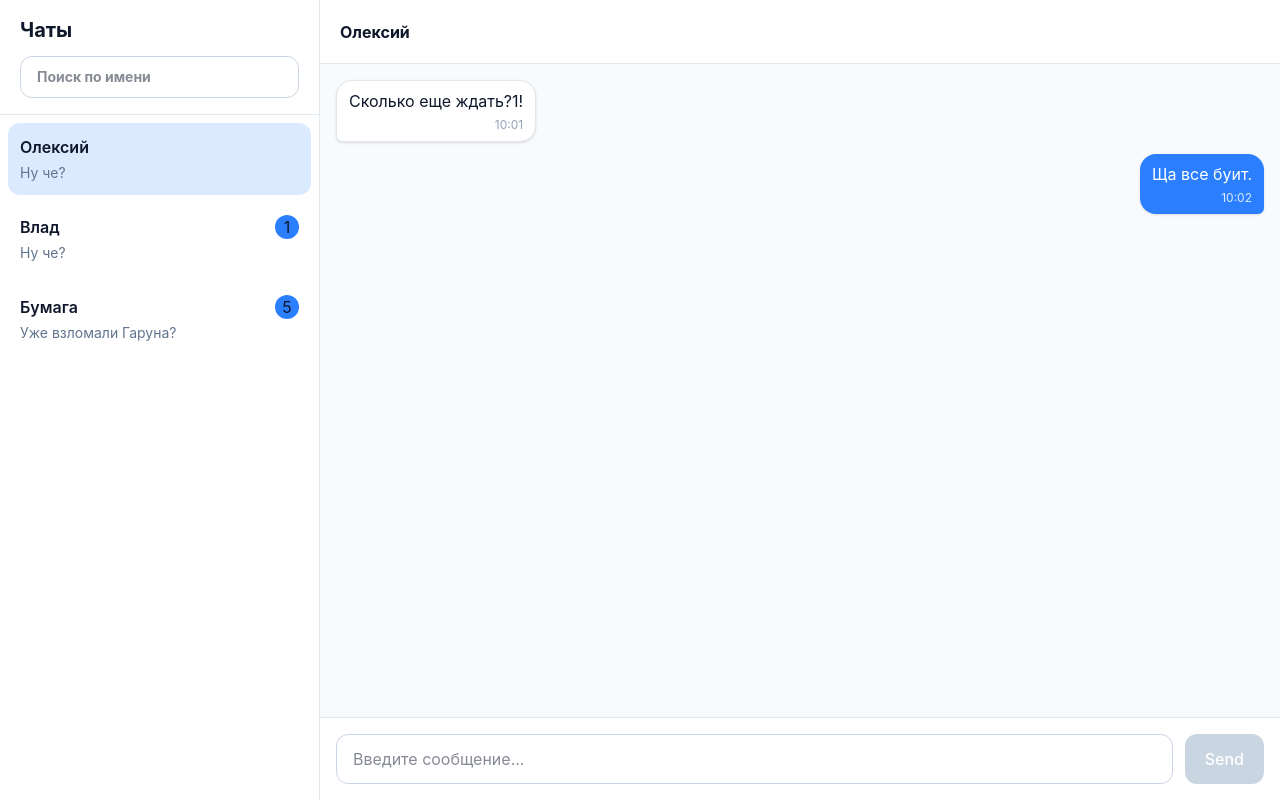
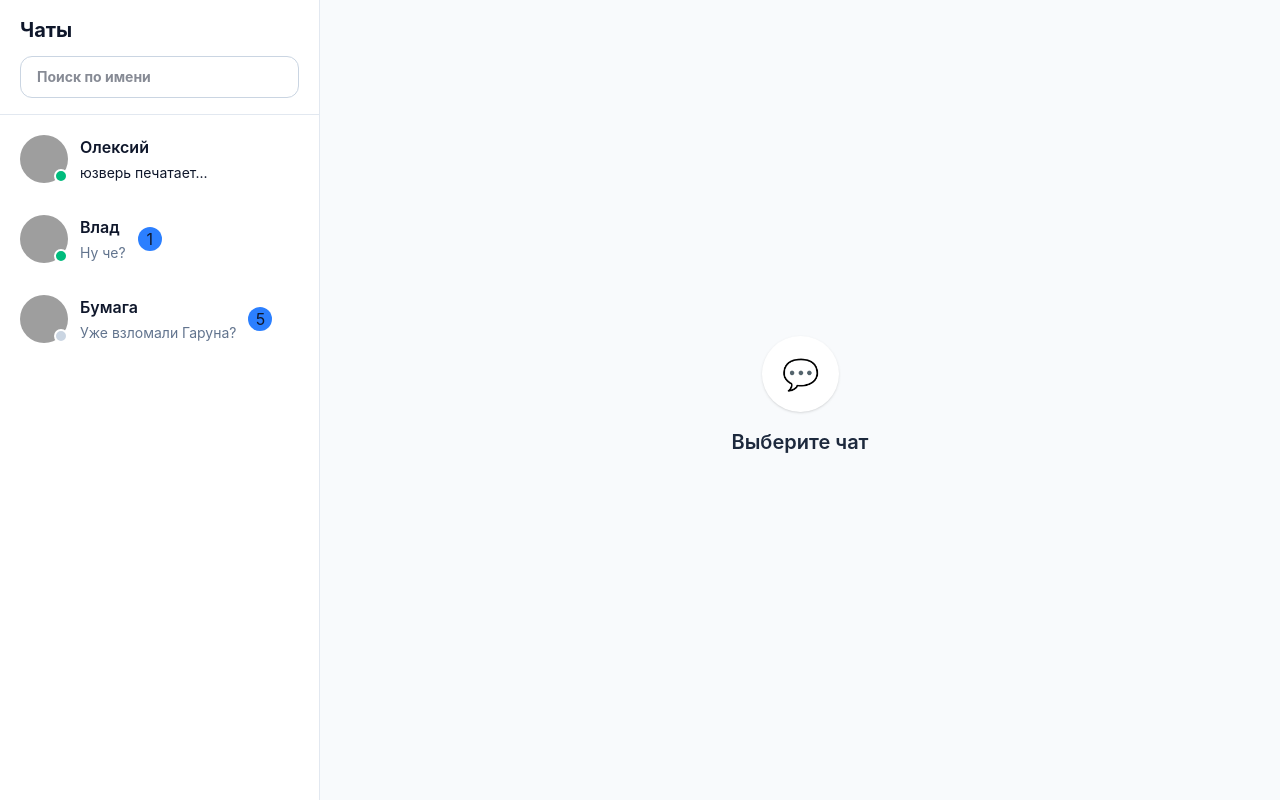
Before and after one commit to Code1nBlood/sas-messanger, a React (Vite) app: page / in a window 1280 px wide. Built offline with nearby package versions, Linux system fonts and the light colour scheme; grey boxes are pictures that could not be loaded.

Commit message:
Обновлена шапка чата, добавлено пустой состояние у выбора чата

```diff
--- a/src/App.tsx
+++ b/src/App.tsx
@@ -10,7 +10,7 @@ import { generateMessageId, getCurrentTime } from "./helpers/helpers";
 export default function App() {
   const [chats, setChats] = useState<Chat[]>(mockChats);
   const [messages, setMessages] = useState<Message[]>(mockMessages);
-  const [activeChatId, setActiveChatId] = useState<string>(mockChats[0]?.id ?? "");
+  const [activeChatId, setActiveChatId] = useState<string | null>(null);
   const [inputValue, setInputValue] = useState("");
   const [searchVal, setSearchVal] = useState("");
 
@@ -36,6 +36,11 @@ export default function App() {
     setChats((prevChats) => prevChats.map((chat) => chat.id === chatId ?{...chat, unreadCount: 0}: chat));
   }
 
+  function handleCloseChat() {
+    setActiveChatId(null);
+    setInputValue("");
+  }
+
   function handleSendMessage() {
     const text = inputValue.trim();
 
@@ -49,9 +54,10 @@ export default function App() {
       time: getCurrentTime(),
     };
 
-    setMessages((pevMessages) => [...pevMessages, newMessage]);
+    setMessages((pevMessages) =>{ const updatedMessages = [...pevMessages, newMessage]
+    return updatedMessages;});
 
-    setChats((prevChats) => prevChats.map((chat) => chat.id === activeChatId ?{...chat, lastMessage: text}: chat));
+    setChats((prevChats) => prevChats.map((chat) => chat.id === activeChatId ?{...chat, lastMessage: text, isTyping: false}: chat));
 
     setInputValue("");
   }
@@ -64,6 +70,7 @@ export default function App() {
         onSelectChat={handleSelectedChat}
         onSearch={setSearchVal}
         searchVal={searchVal}
+
       />
 
       <ChatWindow
@@ -72,6 +79,7 @@ export default function App() {
         inputValue={inputValue}
         onInputChange={setInputValue}
         onSendMessage={handleSendMessage}
+        onCloseChat={handleCloseChat}
       />
     </div>
   );
--- /dev/null
+++ b/src/components/ChatHeader.tsx
@@ -0,0 +1,47 @@
+import type { Chat } from "../types/chat";
+import { Avatar } from "./Avatar";
+
+type ChatHeaderProps = {
+    chat: Chat;
+    onCloseChat: () => void;
+};
+
+export function ChatHeader({chat, onCloseChat}: ChatHeaderProps){
+    return(
+        <div className="flex h-16 items-center justify-between border-b border-slate-300 bg-white px-5">
+            <div className="flex items-center gap-3">
+
+                <button
+                    onClick={onCloseChat}
+                    className="flex h-9 w-9 items-center justify-center rounded-full text-slate-500 transition hover:bg-slate-100 hover:text-slate-900"
+                    aria-label="Закрыть чат"
+                    >
+                    ←
+                </button>
+
+                <Avatar title={chat.title} avatarUrl={chat.avatarUrl}
+                isOnline={chat.isOnline} size="sm" ></Avatar>
+
+                <div className="min-w-0">
+                    <div className="truncate font-semibold text-slate-900">
+                        {chat.title}
+                    </div>
+                    <div className="text-sm text-slate-500">
+                        {chat.isTyping ? "юзверь печатает..." : chat.isOnline
+                        ? "в сети"
+                        : "не в сети"}
+                    </div>
+                </div>
+            </div>
+
+            <div className="flex items-center gap-2">
+                <button className="rounded-lg px-3 py-2 text-sm text-slate-500 transition hover:bg-slate-100 hover:text-slate-900">
+                Поиск
+                </button>
+                <button className="rounded-lg px-3 py-2 text-sm text-slate-500 transition hover:bg-slate-100 hover:text-slate-900">
+                Ещё...
+                </button>
+            </div>
+        </div>
+    )
+}
--- a/src/components/ChatItem.tsx
+++ b/src/components/ChatItem.tsx
@@ -1,4 +1,5 @@
 import type { Chat } from "../types/chat";
+import { Avatar } from "./Avatar";
 
 type ChatListItemProps = {
   chat: Chat;
@@ -16,11 +17,17 @@ export function ChatListItem({ chat, isActive, onSelect }: ChatListItemProps) {
         isActive ? "bg-blue-100" : "bg-transparent",
       ].join(" ")}
     >
+      <div className="flex items-center gap-3">
+        <Avatar title={chat.title} avatarUrl={chat.avatarUrl}
+          isOnline={chat.isOnline} size="md" />
 
-      <div className="flex items-start justify-between gap-3">
         <div className="min-w-0">
           <div className="mb-1 font-semibold text-slate-900">{chat.title}</div>
-          <div className="text-sm text-slate-500">{chat.lastMessage}</div>
+          {chat.isTyping ? (
+            <div className="truncate text-sm text-shadow-taupe-900">юзверь печатает...</div>
+          ): (
+            <div className="truncate text-sm text-slate-500">{chat.lastMessage}</div>
+          )}
         </div>
 
 
--- a/src/components/ChatList.tsx
+++ b/src/components/ChatList.tsx
@@ -3,7 +3,7 @@ import { ChatListItem } from "./ChatItem";
 
 type ChatListProps = {
   chats: Chat[];
-  activeChatId: string;
+  activeChatId: string | null;
   searchVal:string
   onSelectChat: (chatId: string) => void;
   onSearch:(value:string) => void
--- a/src/components/ChatWindow.tsx
+++ b/src/components/ChatWindow.tsx
@@ -1,7 +1,9 @@
 import type { Chat } from "../types/chat";
 import type { Message } from "../types/message";
+import { ChatHeader } from "./ChatHeader";
 import { MessageList } from "./MessageList";
 import { MessageInput } from "./MessageInput";
+import { EmptyChatState } from "./EmptyChat";
 
 type ChatWindowProps = {
   chat: Chat | undefined;
@@ -9,6 +11,7 @@ type ChatWindowProps = {
   inputValue: string;
   onInputChange: (value: string) => void;
   onSendMessage: () => void;
+  onCloseChat: () => void;
 };
 
 export function ChatWindow({
@@ -17,20 +20,17 @@ export function ChatWindow({
   inputValue,
   onInputChange,
   onSendMessage,
+  onCloseChat,
 }: ChatWindowProps) {
   if (!chat) {
     return (
-      <section className="flex flex-1 items-center justify-center bg-slate-50 text-slate-400">
-        Выберите чат
-      </section>
+      <EmptyChatState />
     );
   }
 
   return (
     <section className="flex flex-1 flex-col bg-slate-50">
-      <div className="flex h-16 items-center border-b border-slate-200 bg-white px-5 font-bold text-slate-900">
-        {chat.title}
-      </div>
+      <ChatHeader chat={chat} onCloseChat={onCloseChat} />
 
       <MessageList messages={messages} />
 
--- /dev/null
+++ b/src/components/EmptyChat.tsx
@@ -0,0 +1,13 @@
+export function EmptyChatState() {
+  return (
+    <div className="flex flex-1 flex-col items-center justify-center bg-slate-50 px-6 text-center">
+      <div className="mb-4 rounded-full bg-white p-5 shadow-sm">
+        <span className="text-3xl">💬</span>
+      </div>
+
+      <h2 className="mb-2 text-xl font-semibold text-slate-800">
+        Выберите чат
+      </h2>
+    </div>
+  );
+}
--- a/src/data/mockChats.ts
+++ b/src/data/mockChats.ts
@@ -18,7 +18,7 @@ export const mockChats: Chat[] = [
         unreadCount: 1,
         isOnline: true,
         isTyping: false,
-        avatarUrl: 'https://i.pravatar.cc/300',
+        avatarUrl: 'https://i.pravatar.cc/301',
     },
 
     {
@@ -28,6 +28,6 @@ export const mockChats: Chat[] = [
         unreadCount: 5,
         isOnline: false,
         isTyping: false,
-        avatarUrl: 'https://i.pravatar.cc/300',
+        avatarUrl: 'https://i.pravatar.cc/302',
     },
 ];
```
Also changed, not shown: 1 other file (tests, documents, lock files or other folders).
